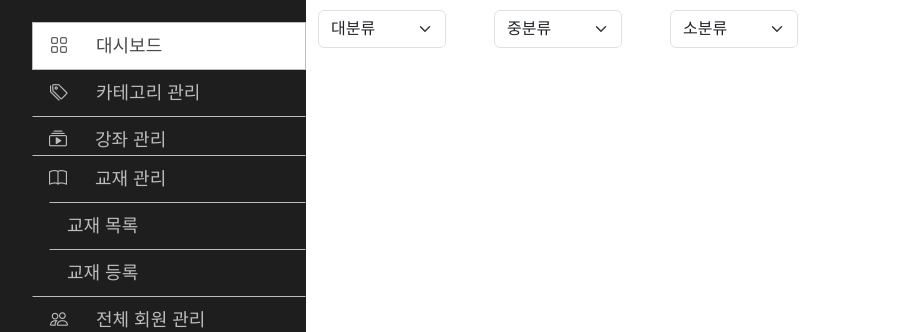
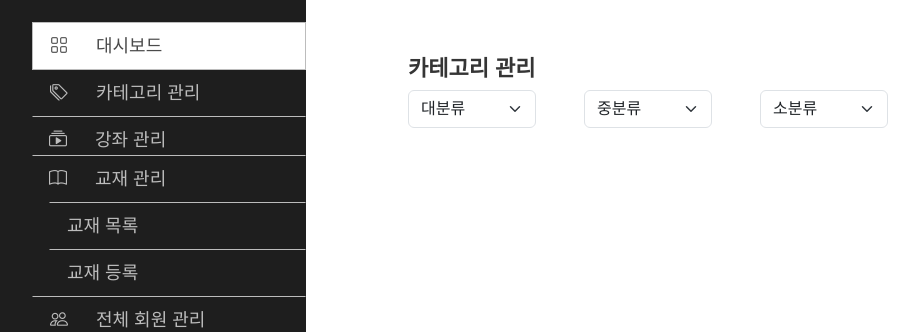
Before and after one commit to AppleBee12/Code_Even, a PHP site: page /Code_Even/admin/category/category.php in a window 1280 px wide; the page is wider, and only the part inside the window is pictured. Shown: the part 129-461 px from the top of that part, without its empty margins (10-929 px from the left). Run offline with PHP 8.4, Linux system fonts and the light colour scheme; a user stored in the database is signed in; some web fonts are replaced.

Commit message:
📝 docs: 공통 여백 설정

```diff
--- a/admin/css/common.css
+++ b/admin/css/common.css
@@ -87,6 +87,11 @@ h4, th, .sst{
 
 }
 
+.nav_sibling{
+  margin-left:90px; /* 102-12 = 90// bootstrap container 기본패딩 12px제외*/
+  margin-top:80px;
+}
+
 /* form control*/
 .form-check-input:checked {
   background-color: var(--red700);
```
